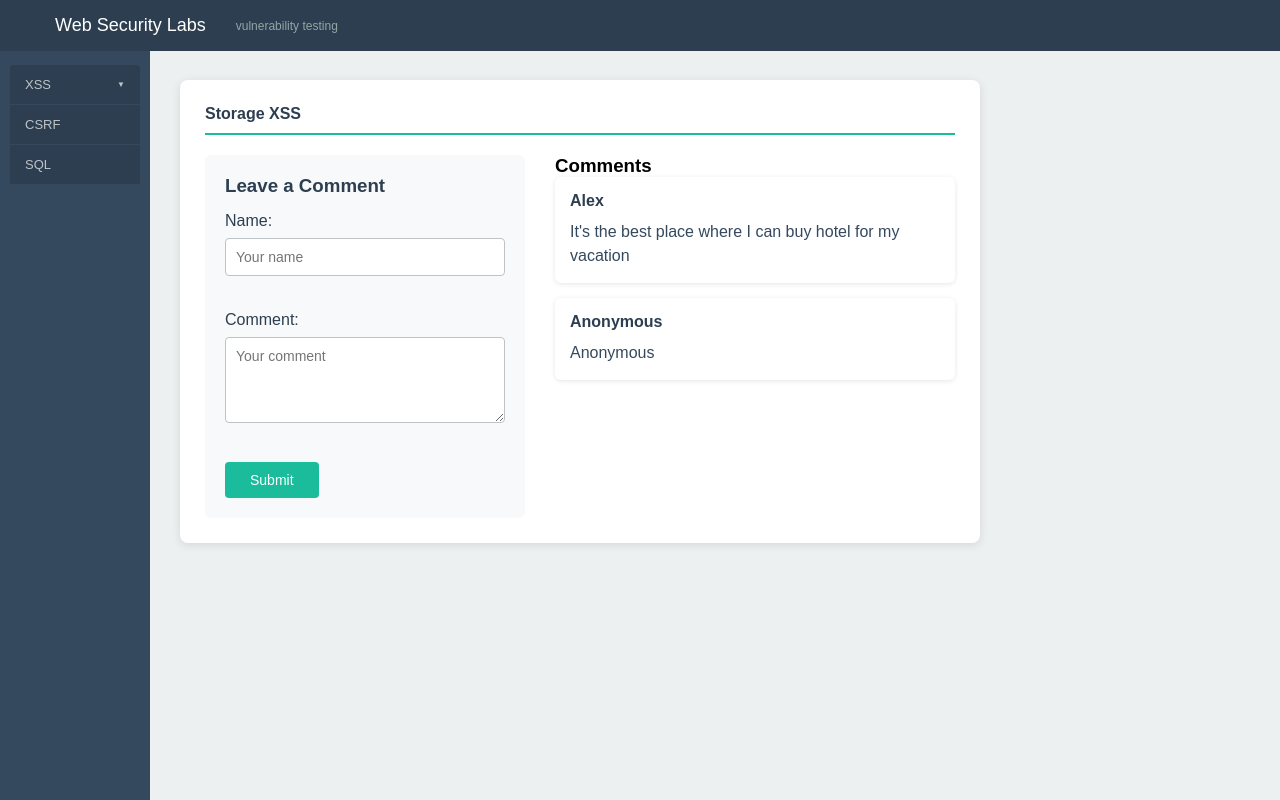
After one commit to NexusFault/Web-Security-Lab, a Flask app: page /xss/storage in a window 1280 px wide. The commit adds this page. Run offline with Flask 3, Linux system fonts and the light colour scheme.

Commit message:
Added the Storage XSS

```diff
--- a/app.py
+++ b/app.py
@@ -1,11 +1,14 @@
 from flask import Flask, render_template, url_for, request, jsonify
 import json
+import os
 
 app = Flask(__name__)
+
 
 @app.route("/")
 def home():
     return render_template("index.html")
+
 
 @app.route("/xss/reflected")
 def xss_reflected():
@@ -30,6 +33,29 @@ def xss_reflected():
     )
 
 
+@app.route("/xss/storage", methods=["GET", "POST"])
+def xss_storage():
+
+    if request.method == "POST":
+
+        name = request.form.get('name')
+        text = request.form.get("text")
+
+        if os.path.exists("static/comments.json"):
+            with open("static/comments.json", "r", encoding="utf-8") as f:
+                data = json.load(f)
+        else:
+            data = []
+
+        data.append({"name": name, "text":text})
+
+        with open("static/comments.json", "w", encoding="utf-8") as f:
+            json.dump(data, f, ensure_ascii=False, indent=4)
+
+    with open("static/comments.json", "r", encoding="utf-8") as f:
+        data = json.load(f)
+
+    return render_template("XSS/storage-xss.html", comments=data)
 
 if __name__ == "__main__":
     app.run(debug=True)
--- /dev/null
+++ b/static/comments.json
@@ -0,0 +1,10 @@
+[
+    {
+        "name": "Alex",
+        "text": "It's the best place where I can buy hotel for my vacation"
+    },
+    {
+        "name": "Anonymous",
+        "text": "Anonymous"
+    }
+]
--- a/static/css/style.css
+++ b/static/css/style.css
@@ -244,3 +244,89 @@ body {
     border-radius: 6px;
     box-shadow: 0 1px 5px rgba(0,0,0,0.1);
 }
+
+.storage-layout {
+    display: flex;
+    gap: 30px;
+}
+
+.comment-form {
+    background: #f8f9fa;
+    padding: 20px;
+    border-radius: 6px;
+    min-width: 280px;
+}
+
+.comment-form h3 {
+    margin-bottom: 15px;
+    color: #2c3e50;
+}
+
+.comment-form input,
+.comment-form textarea {
+    width: 100%;
+    padding: 10px;
+    border: 1px solid #bdc3c7;
+    border-radius: 4px;
+    font-size: 14px;
+    font-family: Arial, sans-serif;
+    margin-bottom: 15px;
+    box-sizing: border-box;
+}
+
+.comment-form textarea {
+    resize: vertical;
+}
+
+.submit-btn {
+    padding: 10px 25px;
+    background: #1abc9c;
+    border: none;
+    border-radius: 4px;
+    color: #fff;
+    cursor: pointer;
+    font-size: 14px;
+}
+
+.submit-btn:hover {
+    background: #16a085;
+}
+
+.comments-list {
+    display: flex;
+    flex-direction: column;
+    gap: 15px;
+}
+
+.comment-card {
+    background: #fff;
+    padding: 15px;
+    border-radius: 6px;
+    box-shadow: 0 1px 5px rgba(0,0,0,0.1);
+}
+
+.comment-header {
+    display: flex;
+    justify-content: space-between;
+    margin-bottom: 10px;
+}
+
+.comment-name {
+    font-weight: bold;
+    color: #2c3e50;
+}
+
+.comment-date {
+    color: #95a5a6;
+    font-size: 12px;
+}
+
+.comment-text {
+    color: #34495e;
+    line-height: 1.5;
+}
+
+.no-comments {
+    color: #7f8c8d;
+    font-style: italic;
+}
--- a/templates/XSS/reflected-xss.html
+++ b/templates/XSS/reflected-xss.html
@@ -3,7 +3,7 @@
 <head>
     <meta charset="UTF-8">
     <meta name="viewport" content="width=device-width, initial-scale=1.0">
-    <title>Web Security Lab</title>
+    <title>Reflected XSS</title>
     <link rel="stylesheet" href="{{ url_for('static', filename='css/style.css') }}">
 </head>
 <body>
--- /dev/null
+++ b/templates/XSS/storage-xss.html
@@ -0,0 +1,54 @@
+<!DOCTYPE html>
+<html lang="en">
+<head>
+    <meta charset="UTF-8">
+    <meta name="viewport" content="width=device-width, initial-scale=1.0">
+    <title>Storage XSS</title>
+    <link rel="stylesheet" href="{{ url_for('static', filename='css/style.css') }}">
+</head>
+<body>
+    <div id="layout"></div>
+    <div class="content">
+        <div class="form-container active">
+            <h2>Storage XSS</h2>
+
+            <div class="storage-layout">
+                <div class="left-side">
+                    <div class="comment-form">
+                        <h3>Leave a Comment</h3>
+                        <form method="POST" action="/xss/storage">
+                            <div class="form-group">
+                                <label for="name">Name:</label>
+                                <input type="text" id="name" name="name" placeholder="Your name">
+                            </div>
+                            <div class="form-group">
+                                <label for="text">Comment:</label>
+                                <textarea id="text" name="text" rows="4" placeholder="Your comment"></textarea>
+                            </div>
+                            <button type="submit" class="submit-btn">Submit</button>
+                        </form>
+                    </div>
+                </div>
+                <div class="right-side">
+                    <h3>Comments</h3>
+                    <div class="comments-list">
+                        {% if comments %}
+                            {% for comment in comments %}
+                                <div class="comment-card">
+                                    <div class="comment-header">
+                                        <span class="comment-name">{{ comment.name }}</span>
+                                    </div>
+                                    <p class="comment-text">{{ comment.text }}</p>
+                                </div>
+                            {% endfor %}
+                        {% else %}
+                            <p class="no-comments">No comments yet. Be the first!</p>
+                        {% endif %}
+                    </div>
+                </div>
+            </div>
+        </div>
+    </div>
+    <script src="{{ url_for('static', filename='js/layout.js') }}"></script>
+</body>
+</html>
--- a/templates/index.html
+++ b/templates/index.html
@@ -12,8 +12,6 @@
         <div class="form-container" id="xss">
             <h2>XSS Testing</h2>
         </div>
-        <div class="form-container" id="storage-xss">
-        </div>
         <div class="form-container" id="csrf">
             <h2>CSRF Testing</h2>
         </div>
@@ -21,7 +19,6 @@
             <h2>SQL Injection</h2>
         </div>
     </div>
-    <script src="{{ url_for('static', filename='js/script.js') }}"></script>
     <script src="{{ url_for('static', filename='js/layout.js') }}"></script>
 </body>
 </html>
```
